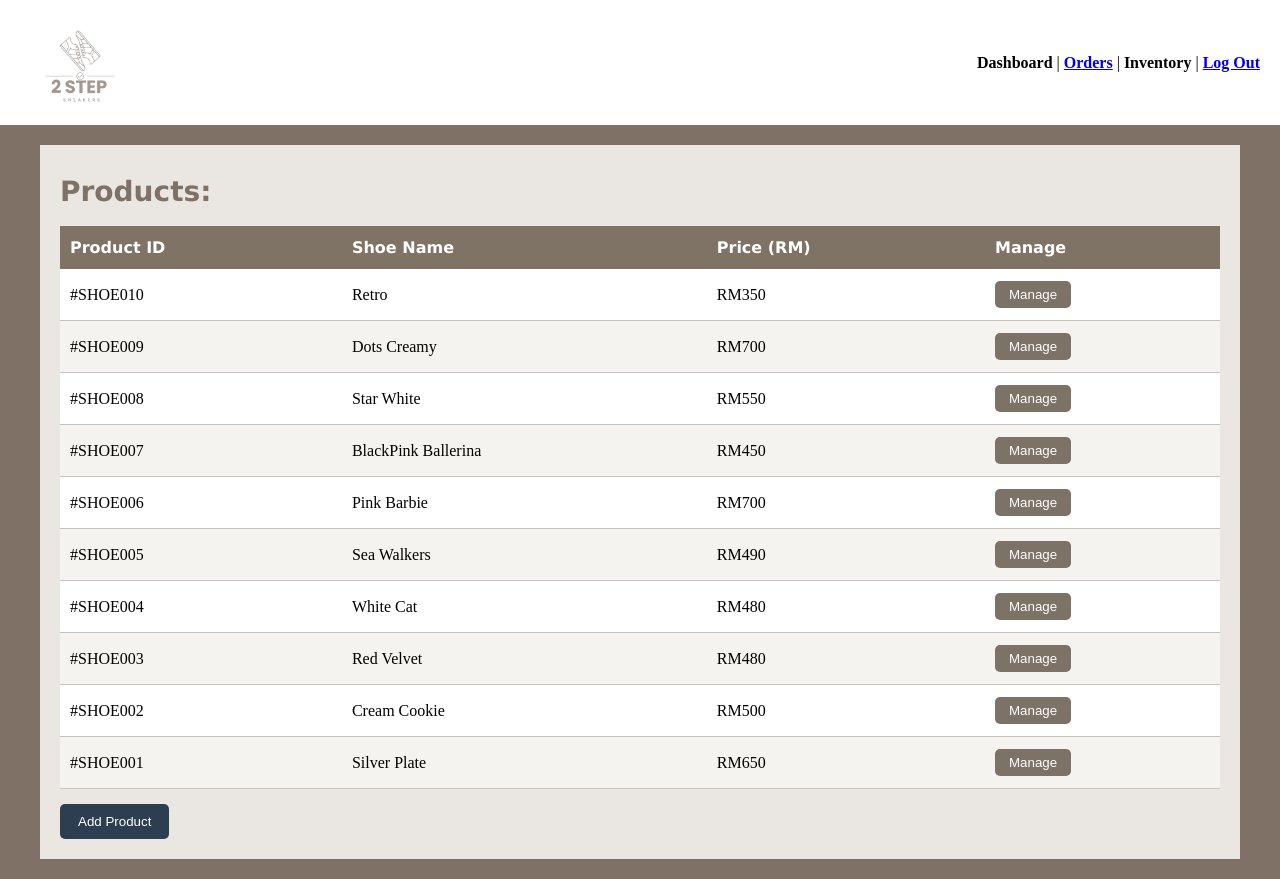
After one commit to shahxvi/two-step, a PHP site: page /staff/staff_inventory.php in a window 1280 px wide. The commit adds this page. Run offline with PHP 8.4, Linux system fonts and the light colour scheme; a user stored in the database is signed in; data comes from the database, SQL or seed files in the repository.

Commit message:
sdb (manage) and sql

```diff
--- a/staff/staff_dashboard.css
+++ b/staff/staff_dashboard.css
@@ -109,6 +109,30 @@ th {
     padding: 20px;
 }
 
+.manage-btn { background: #7d7266; color: white; border: none; padding: 6px 14px;
+    border-radius: 5px; cursor: pointer;
+}
+
+.popup-bg { display: none; position: fixed; top: 0; left: 0; width: 100%; height: 100%;
+  background: rgba(0,0,0,0.6); justify-content: center; align-items: center; z-index: 1000;
+}
+
+.popup-box { background: #e8e6e1; width: 90%; max-width: 600px; max-height: 85vh;
+   overflow-y: auto; padding: 20px; border-radius: 10px; position: relative;
+}
+
+.close-btn { position: absolute; top: 10px; right: 15px; font-size: 28px; cursor: pointer;
+}
+
+.remove-btn { background: #c0392b; color: white; border: none; padding: 5px 10px;
+    border-radius: 5px; cursor: pointer;
+}
+
+.complete-btn { background: #2e7d32; color: white; border: none; padding: 10px 18px;
+      border-radius: 5px; cursor: pointer; margin-top: 12px;
+}
+
+
 a.row:hover { background: #f5f3ef; }
 .row.empty  { justify-content: center; color: #777; }
 
--- /dev/null
+++ b/staff/staff_inventory.php
@@ -0,0 +1,194 @@
+<?php
+session_start();
+require_once __DIR__ . '/../config/db.php';
+
+if (!isset($_SESSION['user_id'])) {
+    header("Location: /two-step/auth/login/login.html");
+    exit;
+}
+
+function e($text) {
+    return htmlspecialchars((string)$text, ENT_QUOTES, 'UTF-8');
+}
+
+if ($_SERVER['REQUEST_METHOD'] === 'POST') {
+    $msg = '';
+
+    try {
+        if ($_POST['action'] === 'add_product') {
+            $conn->begin_transaction();
+
+            $sizeId   = (int)$_POST['size_id'];
+            $colorId  = (int)$_POST['color_id'];
+            $statusId = (int)$_POST['status_id'];
+
+            $stmt = $conn->prepare("INSERT INTO shoe (shoe_name, shoe_price) VALUES (?, ?)");
+            $stmt->bind_param("sd", $_POST['shoe_name'], $_POST['shoe_price']);
+            $stmt->execute();
+            $shoeId = $conn->insert_id;
+
+            $stmt = $conn->prepare("INSERT INTO shoe_variant (shoe_id) VALUES (?)");
+            $stmt->bind_param("i", $shoeId);
+            $stmt->execute();
+
+            $conn->commit();
+            $msg = "Product added.";
+        }
+
+        if ($_POST['action'] === 'remove_product') {
+            $shoeId = (int)$_POST['shoe_id'];
+            $conn->begin_transaction();
+
+            $stmt = $conn->prepare("DELETE FROM shoe_variant WHERE shoe_id = ?");
+            $stmt->bind_param("i", $shoeId);
+            $stmt->execute();
+
+            $stmt = $conn->prepare("DELETE FROM shoe WHERE shoe_id = ?");
+            $stmt->bind_param("i", $shoeId);
+            $stmt->execute();
+
+            $conn->commit();
+            $msg = "Product removed.";
+        }
+    } catch (mysqli_sql_exception $ex) {
+        $conn->rollback();
+        $msg = "Could not complete that. This product may already be in a customer order.";
+    }
+
+    header("Location: /two-step/staff/staff_inventory.php?msg=" . urlencode($msg));
+    exit;
+}
+
+$result = $conn->query("SELECT shoe_id, shoe_name, shoe_price FROM shoe ORDER BY shoe_id DESC");
+
+$products = [];
+while ($result && $row = $result->fetch_assoc()) {
+    $products[] = $row;
+}
+
+$msg = $_GET['msg'] ?? '';
+?>
+
+<!DOCTYPE html>
+<html lang="en">
+<head>
+    <meta charset="UTF-8">
+    <meta name="viewport" content="width=device-width, initial-scale=1">
+    <title>2 Step Sneakers: Staff Inventory</title>
+    <base href="/two-step/">
+    <link rel="icon" type="image/png" href="images/logo.png">
+    <link rel="stylesheet" href="staff/staff_dashboard.css">
+
+    <style>
+        .manage-btn { background: #7d7266; color: white; border: none; padding: 6px 14px;
+                      border-radius: 5px; cursor: pointer; }
+        .open-add-btn { background: #2c3e50; color: white; border: none; padding: 10px 18px;
+                        border-radius: 5px; cursor: pointer; margin-top: 15px; }
+        .popup-bg { display: none; position: fixed; top: 0; left: 0; width: 100%; height: 100%;
+                    background: rgba(0,0,0,0.6); justify-content: center; align-items: center; z-index: 1000; }
+        .popup-box { background: #e8e6e1; width: 90%; max-width: 450px; max-height: 85vh;
+                     overflow-y: auto; padding: 20px; border-radius: 10px; position: relative; }
+        .close-btn { position: absolute; top: 10px; right: 15px; font-size: 28px; cursor: pointer; }
+        .popup-box input[type=text], .popup-box input[type=number] {
+                     padding: 8px; margin: 6px 0; width: 100%; box-sizing: border-box; }
+        .add-btn { background: #2c3e50; color: white; border: none; padding: 10px 18px;
+                   border-radius: 5px; cursor: pointer; margin-top: 6px; }
+        .remove-btn { background: #c0392b; color: white; border: none; padding: 10px 18px;
+                      border-radius: 5px; cursor: pointer; margin-top: 10px; }
+        .notice { margin-bottom: 15px; padding: 10px 15px; background: #fff; border-radius: 5px; }
+    </style>
+</head>
+
+<body>
+    <header>
+        <div class="logo-container">
+            <img src="images/logo.png" alt="2 Step Sneakers" class="logo">
+        </div>
+
+        <nav>
+            <a><strong>Dashboard</strong></a> |
+            <a href="staff/staff_dashboard.php"><strong>Orders</strong></a> |
+            <a><strong>Inventory</strong></a> |
+            <a href="auth/login/login.html"><strong>Log Out</strong></a>
+        </nav>
+    </header>
+
+    <main>
+        <div class="panel orders-panel">
+            <h2><strong>Products:</strong></h2>
+
+            <?php if ($msg): ?>
+                <div class="notice"><?= e($msg) ?></div>
+            <?php endif; ?>
+
+            <table class="orders-table">
+                <thead>
+                    <tr>
+                        <th>Product ID</th>
+                        <th>Shoe Name</th>
+                        <th>Price (RM)</th>
+                        <th>Manage</th>
+                    </tr>
+                </thead>
+                <tbody>
+                    <?php if (count($products) > 0): ?>
+                        <?php foreach ($products as $row): ?>
+                            <tr>
+                                <td>#SHOE<?= str_pad($row['shoe_id'], 3, "0", STR_PAD_LEFT) ?></td>
+                                <td><?= e($row['shoe_name']) ?></td>
+                                <td>RM<?= number_format($row['shoe_price'], 0) ?></td>
+                                <td><button class="manage-btn" onclick="openPopup('manage-<?= (int)$row['shoe_id'] ?>')">Manage</button></td>
+                            </tr>
+                        <?php endforeach; ?>
+                    <?php else: ?>
+                        <tr><td colspan="4" class="no-order">No products yet.</td></tr>
+                    <?php endif; ?>
+                </tbody>
+            </table>
+
+            <button class="open-add-btn" onclick="openPopup('add')">Add Product</button>
+        </div>
+
+        <!-- MANAGE POPUP FOR EACH PRODUCT -->
+        <?php foreach ($products as $row): ?>
+            <div id="popup-manage-<?= (int)$row['shoe_id'] ?>" class="popup-bg">
+                <div class="popup-box">
+                    <span class="close-btn" onclick="closePopup('manage-<?= (int)$row['shoe_id'] ?>')">&times;</span>
+                    <h2>Manage Product</h2>
+                    <p><strong><?= e($row['shoe_name']) ?></strong></p>
+                    <p>Price: RM<?= number_format($row['shoe_price'], 2) ?></p>
+
+                    <form action="staff/staff_inventory.php" method="POST"
+                          onsubmit="return confirm('Remove this product?');">
+                        <input type="hidden" name="action" value="remove_product">
+                        <input type="hidden" name="shoe_id" value="<?= (int)$row['shoe_id'] ?>">
+                        <button type="submit" class="remove-btn">Remove product</button>
+                    </form>
+                </div>
+            </div>
+        <?php endforeach; ?>
+
+        <div id="popup-add" class="popup-bg">
+            <div class="popup-box">
+                <span class="close-btn" onclick="closePopup('add')">&times;</span>
+                <h2>Add Product</h2>
+
+                <form action="staff/staff_inventory.php" method="POST">
+                    <input type="hidden" name="action" value="add_product">
+                    <input type="text" name="shoe_name" placeholder="Shoe name" required>
+                    <input type="number" name="shoe_price" step="0.01" min="0" placeholder="Price (RM)" required>
+                    <input type="number" name="size_id" min="1" placeholder="Size ID" required>
+                    <input type="number" name="color_id" min="1" placeholder="Color ID" required>
+                    <input type="number" name="status_id" min="1" placeholder="Status ID" required>
+                    <button type="submit" class="add-btn">Add</button>
+                </form>
+            </div>
+        </div>
+    </main>
+
+    <script>
+        function openPopup(id)  { document.getElementById("popup-" + id).style.display = "flex"; }
+        function closePopup(id) { document.getElementById("popup-" + id).style.display = "none"; }
+    </script>
+</body>
+</html>
--- a/two_step.sql
+++ b/two_step.sql
@@ -252,6 +252,9 @@ ALTER TABLE `size` AUTO_INCREMENT = 5;
 ALTER TABLE `status` AUTO_INCREMENT = 4;
 ALTER TABLE `user` AUTO_INCREMENT = 10;
 
+/* Alter table for staff dashboard (manage order) */
+ALTER TABLE customer_order ADD COLUMN is_completed TINYINT(1) NOT NULL DEFAULT 0;
+
 COMMIT;
 
 /*!40101 SET CHARACTER_SET_CLIENT=@OLD_CHARACTER_SET_CLIENT */;
```
Also changed, not shown: staff/staff_dashboard.php (+110 -15 lines).
